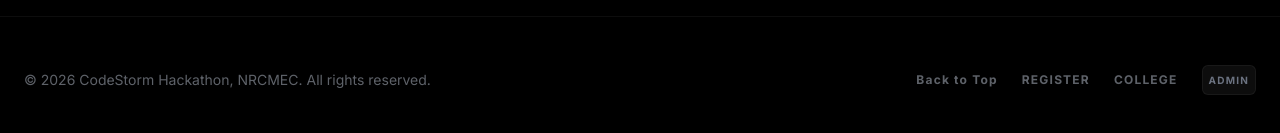
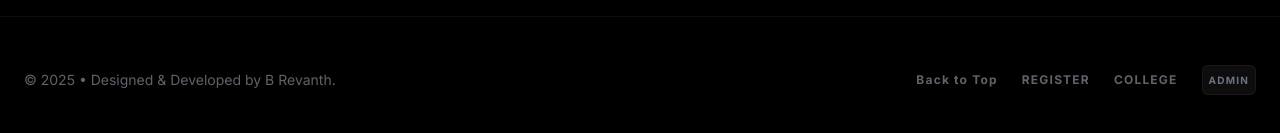
Before and after one commit to revanthbanoth/NRCM_CodeStorm, a React (Vite) app in the folder client/: page / in a window 1280 px wide. Shown: the part 10099-10232 px from the top of the page. Built offline with nearby package versions, Linux system fonts and the light colour scheme; no server answers.

Commit message:
Update Home.jsx

```diff
--- a/client/src/pages/Home.jsx
+++ b/client/src/pages/Home.jsx
@@ -332,7 +332,7 @@ const Home = () => {
 
             <footer className="py-12 text-center text-gray-400/60 text-sm border-t border-white/5 bg-black/60 backdrop-blur-md relative z-20">
                 <div className="max-w-7xl mx-auto px-6 flex flex-col md:flex-row justify-between items-center gap-4">
-                    <p>© 2026 CodeStorm Hackathon, NRCMEC. All rights reserved.</p>
+                    <p>© 2025 • Designed & Developed by B Revanth.</p>
                     <div className="flex gap-6 text-xs uppercase tracking-widest font-bold items-center">
                         <button onClick={() => scrollToSection('#home')} className="hover:text-white transition-colors">Back to Top</button>
                         <Link to="/register" className="hover:text-white transition-colors">Register</Link>
```
